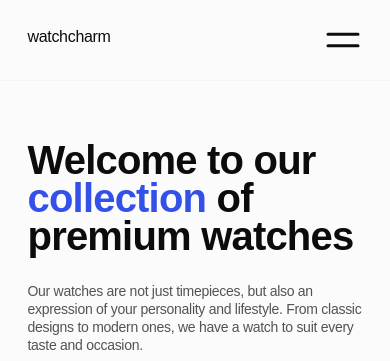
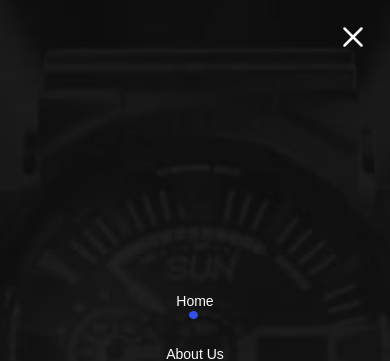
Before and after one commit to HlibNikitin/blended-15, a plain HTML site: page index.html in a window 390 px wide. Both pictures are taken after a click on the button 342 px from the left and 40 px from the top of the page. Shown: the top 361 px of the page. Drawn offline with nearby package versions, Linux system fonts and the light colour scheme; files that its build step writes are made by us from their sources; files whose address does not match are found by name; a web font is replaced by a local one.

Commit message:
Deploying to gh-pages from @ HlibNikitin/project-WebGuru@a8cca1f0cd8343943891a507b0816d88cdc78ac2 🚀

```diff
--- a/index.html
+++ b/index.html
@@ -84,8 +84,8 @@
   </div>
 </header>
 
-    <div class="mobil-menu">
-  <button class="close-button">
+    <div class="mobil-menu" mobile-menu-window>
+  <button class="close-button" mobile-menu-close>
     <svg
       width="34"
       height="34"
```
